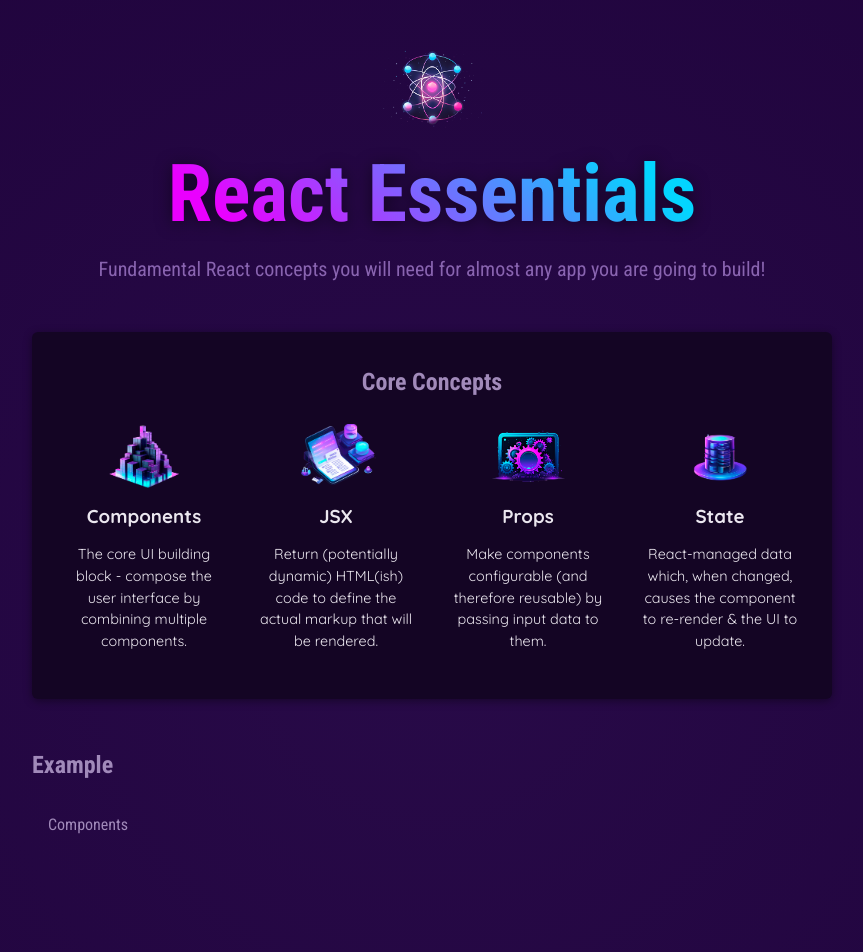
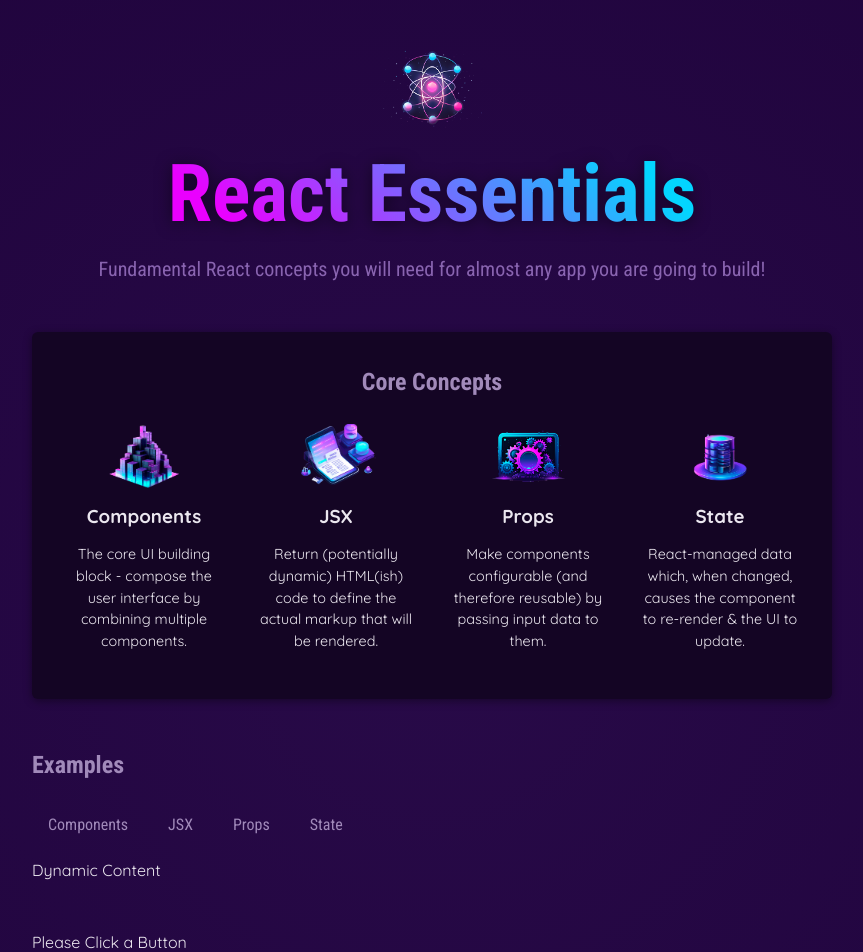
Before and after one commit to Knewmule/react2024, a React (Vite) app in the folder react/: page / in a window 1280 px wide. Shown: the top 952 px of the page, without its empty margins (208-1071 px from the left). Built offline with nearby package versions, Linux system fonts and the light colour scheme.

Commit message:
State used for selectedTopic

```diff
--- a/react/src/App.jsx
+++ b/react/src/App.jsx
@@ -1,9 +1,20 @@
+import {useState} from 'react';
 import { CORE_CONCEPTS } from './data.js';
 import Header from './components/Header/Header.jsx';
 import CoreConcept from './components/CoreConcept.jsx';
 import TabButton from './components/TabButton.jsx';
 
+
+
 function App() {
+  // Only call hooks inside component Funcition
+  // Only call hooks on the top level
+  let [selectedTopic, setSelectedTopic] = useState('Please Click a Button');
+
+  function handleSelect(selectedButton){
+    setSelectedTopic(selectedButton);
+
+  }
   return (
     <div>
       <Header />
@@ -28,11 +39,16 @@
           </ul>
         </section>
         <section id="examples">
-          <h2>Example</h2>
+          <h2>Examples</h2>
           <menu>
-            <TabButton>Components</TabButton>
+            <TabButton onSelect={() => handleSelect('components')}>Components</TabButton>
+            <TabButton onSelect={() => handleSelect('jsx')}>JSX</TabButton>
+            <TabButton onSelect={() => handleSelect('props')}>Props</TabButton>
+            <TabButton onSelect={() => handleSelect('state')}>State</TabButton>
           </menu>
+          Dynamic Content
         </section>
+        {selectedTopic}
       </main>
     </div>
   );
--- a/react/src/components/TabButton.jsx
+++ b/react/src/components/TabButton.jsx
@@ -1,3 +1,7 @@
-export default function TabButton(props) {
-    return <li><button>{props.children}</button></li>;
+export default function TabButton( { children, onSelect }) {
+    return (
+    <li>
+        <button onClick={onSelect}>{children}</button>
+    </li>
+    );
 }
```
